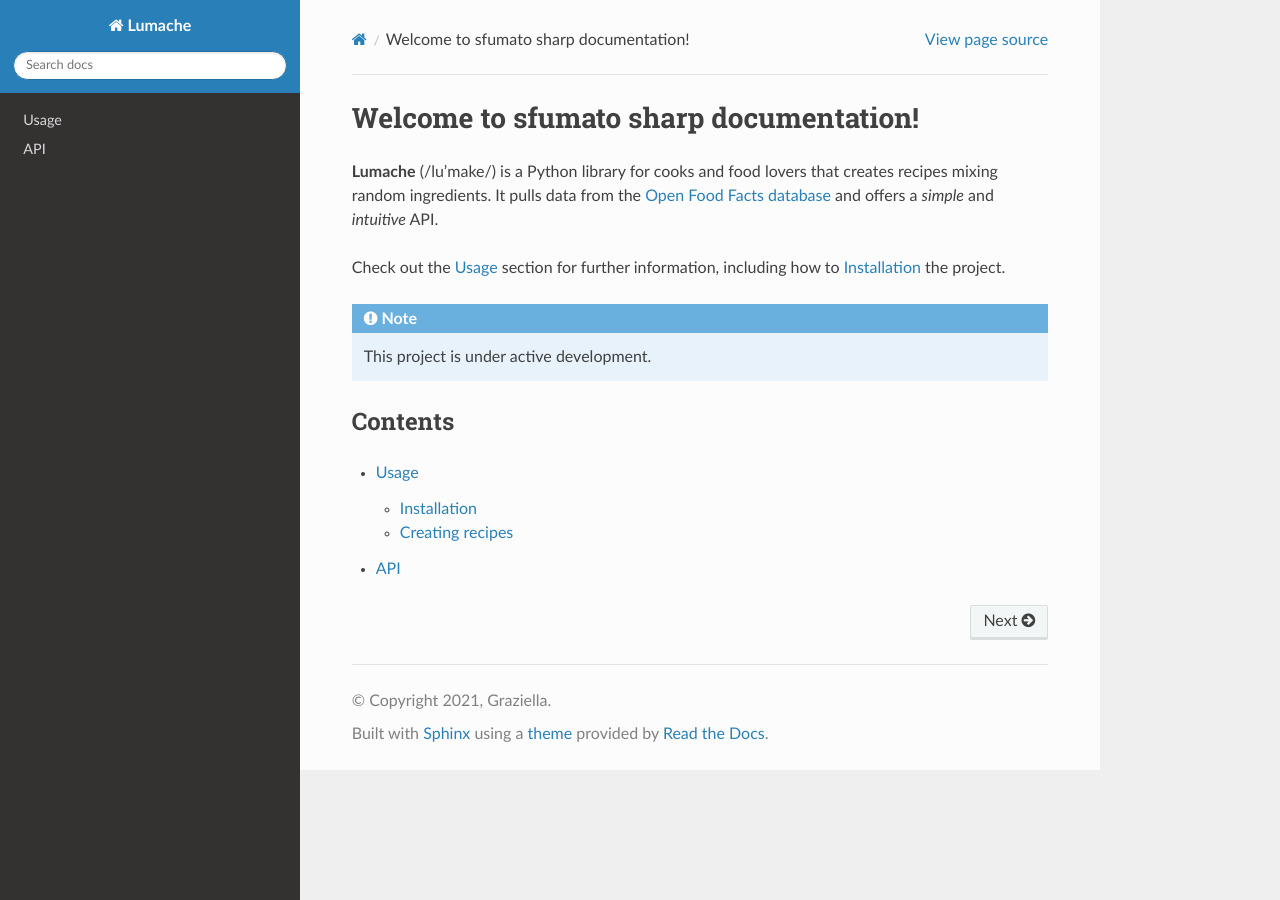
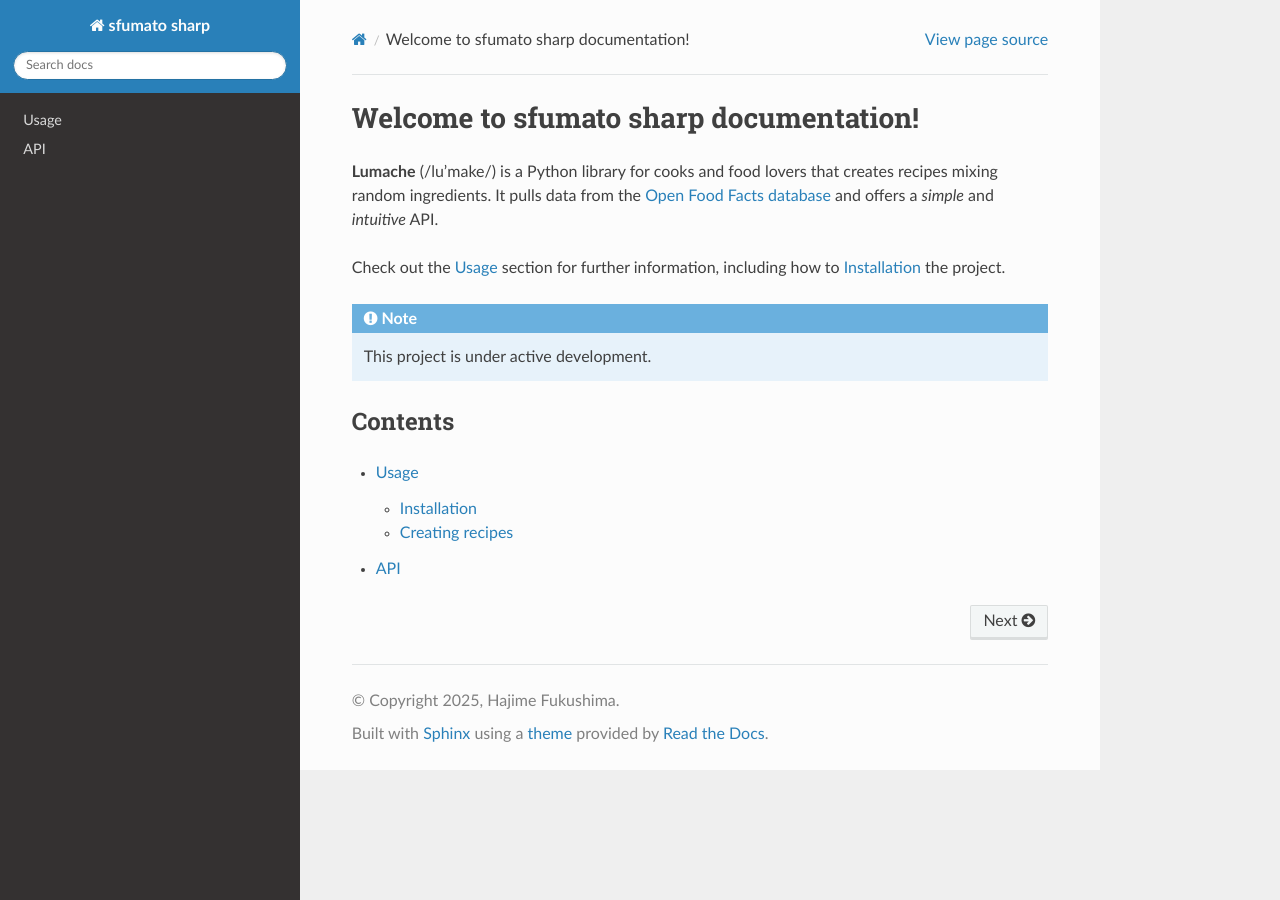
Before and after one commit to fukushimahj/sfumato_docs, a Sphinx documentation site: the page built from docs/source/index.rst, in a window 1280 px wide. Built offline with Sphinx 7.4.7 and the Read the Docs theme 3.1.0, drawn with Linux system fonts in a browser that asks for light colours.

Commit message:
コミット予定の変更点: 	deleted:    docs/source/.index.rst.swp 	modified:   docs/source/api.rst 	modified:   docs/source/conf.py

```diff
--- a/docs/source/api.rst
+++ b/docs/source/api.rst
@@ -4,4 +4,4 @@ API
 .. autosummary::
    :toctree: generated
 
-   lumache
+   sfumato
--- a/docs/source/conf.py
+++ b/docs/source/conf.py
@@ -2,9 +2,9 @@
 
 # -- Project information
 
-project = 'Lumache'
-copyright = '2021, Graziella'
-author = 'Graziella'
+project = 'sfumato sharp'
+copyright = '2025, Hajime Fukushima'
+author = 'Hajime Fukushima'
 
 release = '0.1'
 version = '0.1.0'
```
Also changed, not shown: 1 other file.
